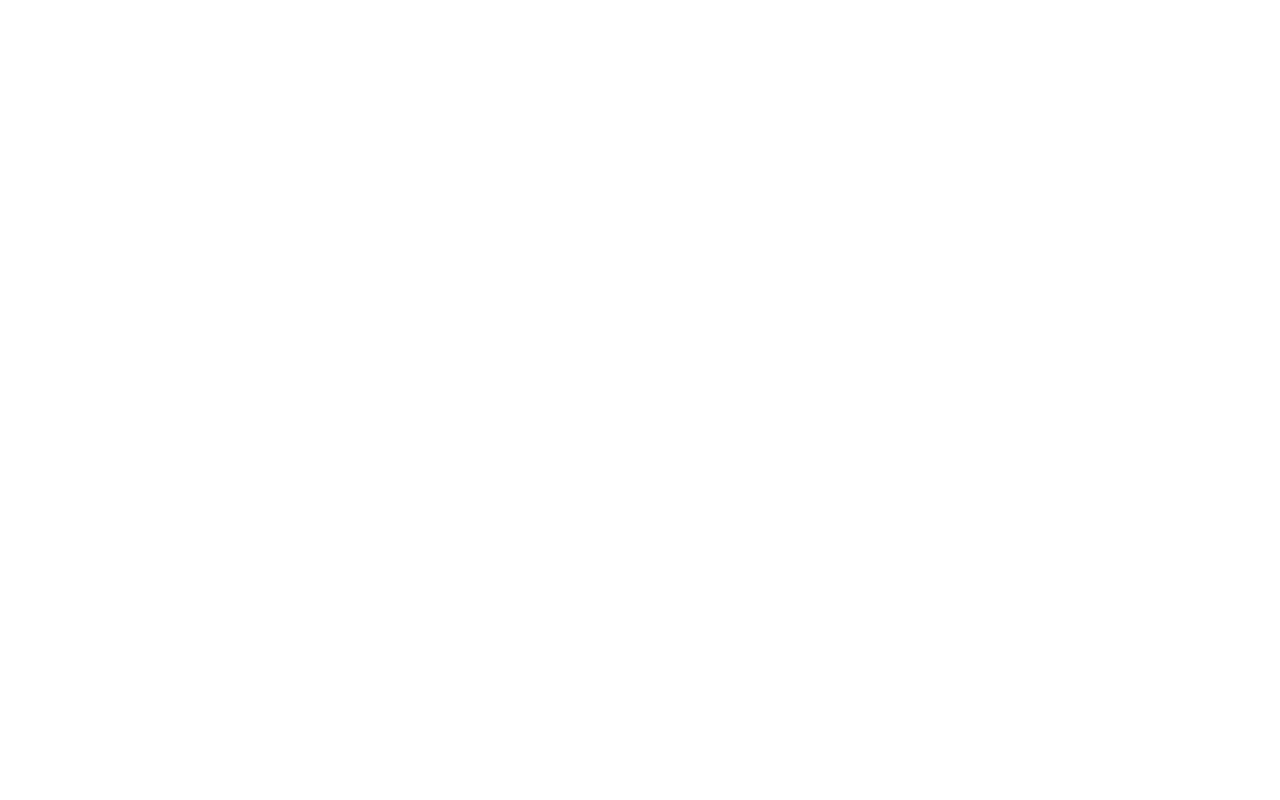
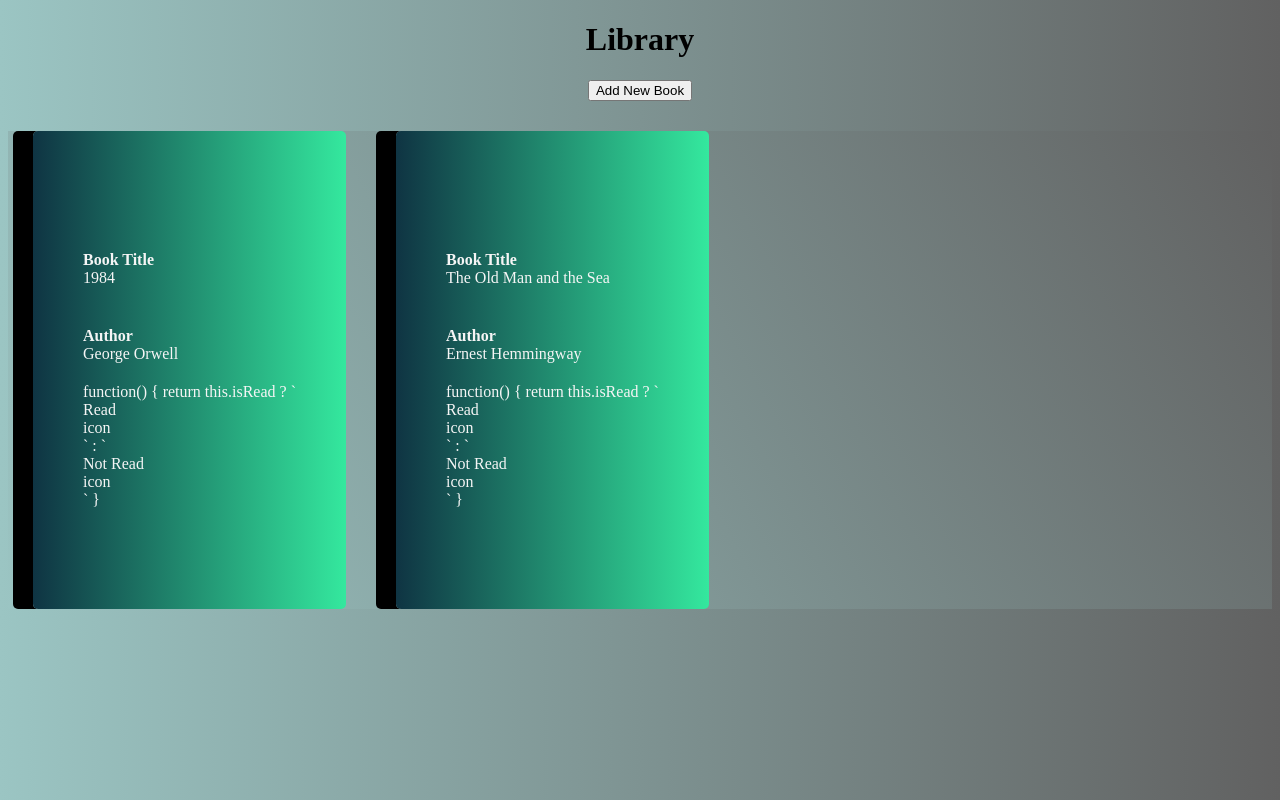
Before and after one commit to hd505495/library, a plain HTML site: page index.html in a window 1280 px wide. Drawn offline with Linux system fonts and the light colour scheme.

Commit message:
working commit

```diff
--- a/index.html
+++ b/index.html
@@ -5,10 +5,36 @@
     <title></title>
     <meta name="description" content="">
     <meta name="viewport" content="width=device-width, initial-scale=1">
-    <link rel="stylesheet" href="">
+    <link rel="stylesheet" href="styles.css">
   </head>
   <body>
+    <div id="add-section" style="text-align: center;">
+      <h1 id="title">Library</h1>
+      <button id="add-book-btn">Add New Book</button>
+    </div>
+    <div id="book-cards">
+<!--     <div class="card" data-key="0">
+        <span class="section">
+          <span id="title"><b>Book Title</b></span>
+          <span id="title-content">1984</span>
+        </span>
+        <span class="section">
+          <span id="author"><b>Author</b></span>
+          <span id="author-content">George Orwell</span>
+        </span>
+      </div>
+      <div class="card" data-key="1">
+        <span class="section">
+          <span id="title"><b>Book Title</b></span>
+          <span id="title-content">Animal Farm</span>
+        </span>
+        <span class="section">
+          <span id="author"><b>Author</b></span>
+          <span id="author-content">George Orwell</span>
+        </span>
+      </div> -->
+    </div>
 
-    <script src="" async defer></script>
+    <script src="library.js" async defer></script>
   </body>
 </html>
--- a/library.js
+++ b/library.js
@@ -0,0 +1,50 @@
+let cardContainer = document.getElementById('book-cards');
+
+let library = [];
+addBook('1984', 'George Orwell', true);
+addBook('The Old Man and the Sea', 'Ernest Hemmingway', false);
+
+// Book constructor
+function Book(title, author, isRead) {
+  this.title = title;
+  this.author = author;
+  this.isRead = isRead;
+  this.isReadText = function() {
+    return this.isRead ? `<span><div>Read</div><div>icon</div></span>` : `<span><div>Not Read</div><div>icon</div></span>`
+  }
+  this.info = function() {
+    return `${title} was written by ${author}`;
+  }
+}
+
+// Add new book to library
+function addBook(title, author, isRead) {
+  let book = new Book(title, author, isRead);
+  library.push(book);
+
+  render();
+}
+
+function render() {
+  // remove card before adding new one
+  cardContainer.innerHTML = ''
+
+  library.forEach(function(currentValue, index) {
+    cardContainer.innerHTML += generateCard(currentValue, index);
+  })
+}
+
+function generateCard(data, index) {
+  return `
+  <div class="card" data-key=${index}>
+  <span class="section">
+    <span id="title"><b>Book Title</b></span><br>
+    <span id="title-content">${data.title}</span>
+  </span>
+  <span class="section">
+    <span id="author"><b>Author</b></span><br>
+    <span id="author-content">${data.author}</span>
+  </span>
+  ${data.isReadText}
+</div>`
+}
--- a/styles.css
+++ b/styles.css
@@ -0,0 +1,44 @@
+html {
+  box-sizing: border-box;
+  font-family: 'Times New Roman', Times, serif;
+}
+
+body {
+  background: #616161;  /* fallback for old browsers */
+  background: -webkit-linear-gradient(to right, #9bc5c3, #616161);  /* Chrome 10-25, Safari 5.1-6 */
+  background: linear-gradient(to right, #9bc5c3, #616161); /* W3C, IE 10+/ Edge, Firefox 16+, Chrome 26+, Opera 12+, Safari 7+ */
+}
+#book-cards {
+  display: flex;
+  flex-direction: row;
+  justify-content: flex-start;
+  margin: auto;
+  margin-top: 30px;
+  background: #616161;  /* fallback for old browsers */
+  background: -webkit-linear-gradient(62deg, #9bc5c3, #616161);  /* Chrome 10-25, Safari 5.1-6 */
+  background: linear-gradient(62deg, #9bc5c3, #616161); /* W3C, IE 10+/ Edge, Firefox 16+, Chrome 26+, Opera 12+, Safari 7+ */
+}
+
+.card {
+  display: flex;
+  flex-direction: column;
+  justify-content: space-evenly;
+  border-radius: 5px;
+ /* background: #616161;   fallback for old browsers
+  background: -webkit-linear-gradient(to right, #9bc5c3, #616161);  /* Chrome 10-25, Safari 5.1-6
+  background: linear-gradient(62deg, #9bc5c3, #616161);  W3C, IE 10+/ Edge, Firefox 16+, Chrome 26+, Opera 12+, Safari 7+ */
+  background: #34e89e;  /* fallback for old browsers */
+  background: -webkit-linear-gradient(to right, #0f3443, #34e89e);  /* Chrome 10-25, Safari 5.1-6 */
+  background: linear-gradient(to right, #0f3443, #34e89e); /* W3C, IE 10+/ Edge, Firefox 16+, Chrome 26+, Opera 12+, Safari 7+ */
+
+ // background-image: linear-gradient(62deg, #3A3d40 0%, #181719 100%);
+  padding: 100px 50px;
+  margin: 0px 25px;
+  color: whitesmoke;
+  box-shadow: 0px 0px 10px 0px gray;
+  box-shadow: -20px 0px 0px black;
+}
+
+.section {
+  padding: 20px 0px;
+}
```
